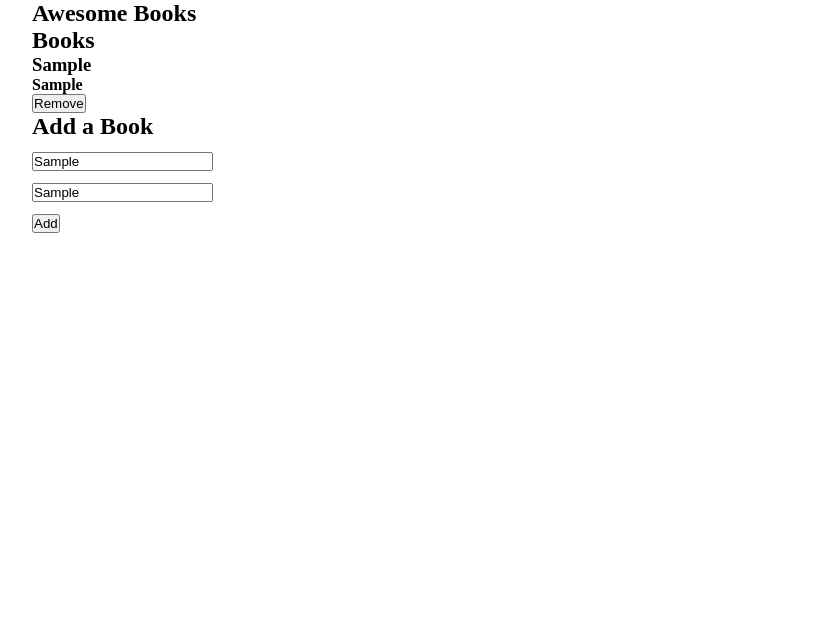
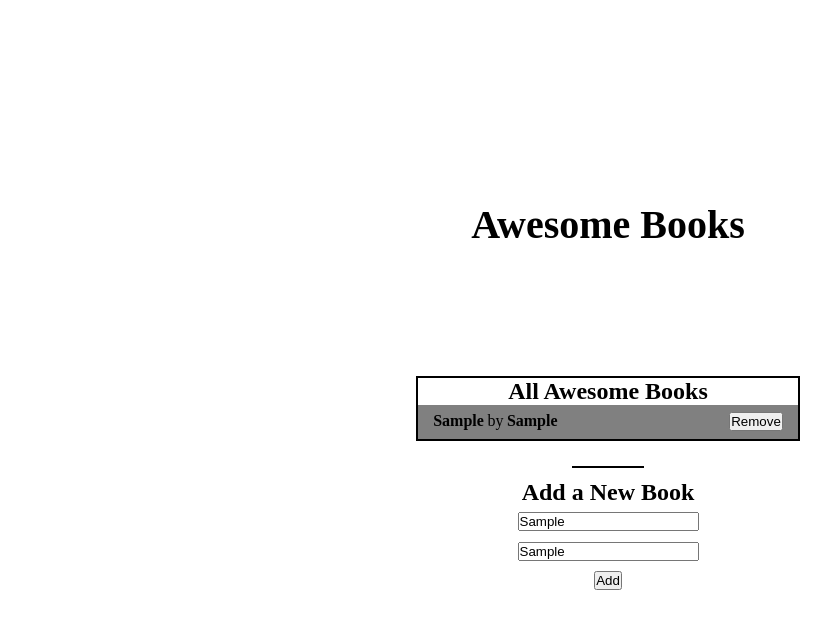
Before and after one commit to imubarak234/Awesome_books, a website: page index.html in a window 1280 px wide. Both pictures are taken after typing "Sample", "Sample" into the empty fields and a click on the button "Add". Shown: the whole page, without its empty margins (32-863 px from the left). Drawn offline with Linux system fonts and the light colour scheme.

Commit message:
style core features

```diff
--- a/books.js
+++ b/books.js
@@ -134,28 +134,33 @@ function addBook(Title, Author) {
   lists.add(booky.title, booky.author);
 
   const container = document.createElement('div');
+  const inner = document.createElement('div');
   const names = document.createElement('h3');
   const authors = document.createElement('h4');
+  const by = document.createElement('p');
   const button = document.createElement('button');
-  const line = document.createElement('span');
 
   section.append(container);
-  container.append(names);
-  container.append(authors);
+  container.append(inner);
+  inner.append(names);
+  inner.append(by);
+  inner.append(authors);
   container.append(button);
-  container.append(line);
 
   const counting = `count${count}`;
   const buttoning = `button${count}`;
 
+  if (count % 2 === 0) container.style.backgroundColor = '#808080';
+
   container.setAttribute('class', 'booksection');
   container.setAttribute('id', counting);
+  inner.setAttribute('class', 'flex');
   names.innerText = booky.title;
+  by.innerHTML = 'by';
   authors.innerText = booky.author;
   button.setAttribute('class', 'removebutton');
   button.setAttribute('id', buttoning);
   button.innerHTML = 'Remove';
-  line.setAttribute('class', 'line');
   count += 1;
 }
 
--- a/index.html
+++ b/index.html
@@ -8,19 +8,18 @@
   <title>Awesome Books Website</title>
 </head>
 <body>
-  <main>
+  <main class="flex direction arrange">
   <section class="top">
     <h1>Awesome Books</h1>
   </section>
-  <section class="bookings">
-    <h2>
-      Books
-    </h2>
+  <section class="bookings flex direction">
+    <h2>All Awesome Books</h2>
   </section>
-  <section>
-    <h2>Add a Book</h2>
+  <section class="ending flex direction arrange">
+    <span class="line"></span>
+    <h2>Add a New Book</h2>
     <form id="formAdd" method="post">
-      <ul>
+      <ul class="flex direction arrange">
         <li class="form text">
           <input type="text" id="title" name="title" placeholder="Title" aria-required="true" required>
         </li>
--- a/main.css
+++ b/main.css
@@ -2,6 +2,24 @@
   box-sizing: border-box;
   margin: 0;
   padding: 0;
+}
+
+.flex,
+.booksection {
+  display: flex;
+}
+
+.direction {
+  flex-direction: column;
+}
+
+.arrange {
+  justify-content: center;
+  align-items: center;
+}
+
+h1 {
+  font-size: 2.5em;
 }
 
 form ul {
@@ -11,8 +29,57 @@ form ul {
 
 form li {
   margin-top: 1%;
+  padding-bottom: 5%;
 }
 
-section {
-  padding-left: 5%;
+main {
+  height: 100vh;
 }
+
+main .top {
+  margin-bottom: 10%;
+}
+
+.booksection {
+  width: 100%;
+  justify-content: space-between;
+  padding: 2% 4%;
+}
+
+.bookings {
+  width: 30%;
+  align-items: center;
+  border: 2px solid black;
+}
+
+.line {
+  width: 40%;
+  margin-bottom: 6%;
+  border-bottom: 2px solid black;
+}
+
+.ending {
+  margin-top: 2%;
+}
+
+.ending h2 {
+  margin-bottom: 2%;
+}
+
+.booksection div {
+  width: auto;
+  align-items: baseline;
+  justify-content: space-between;
+}
+
+.booksection div p {
+  width: auto;
+  margin: 0 3%;
+}
+
+.booksection div h3,
+.booksection div h4 {
+  font-size: 1em;
+  width: auto;
+  white-space: nowrap;
+}
```
